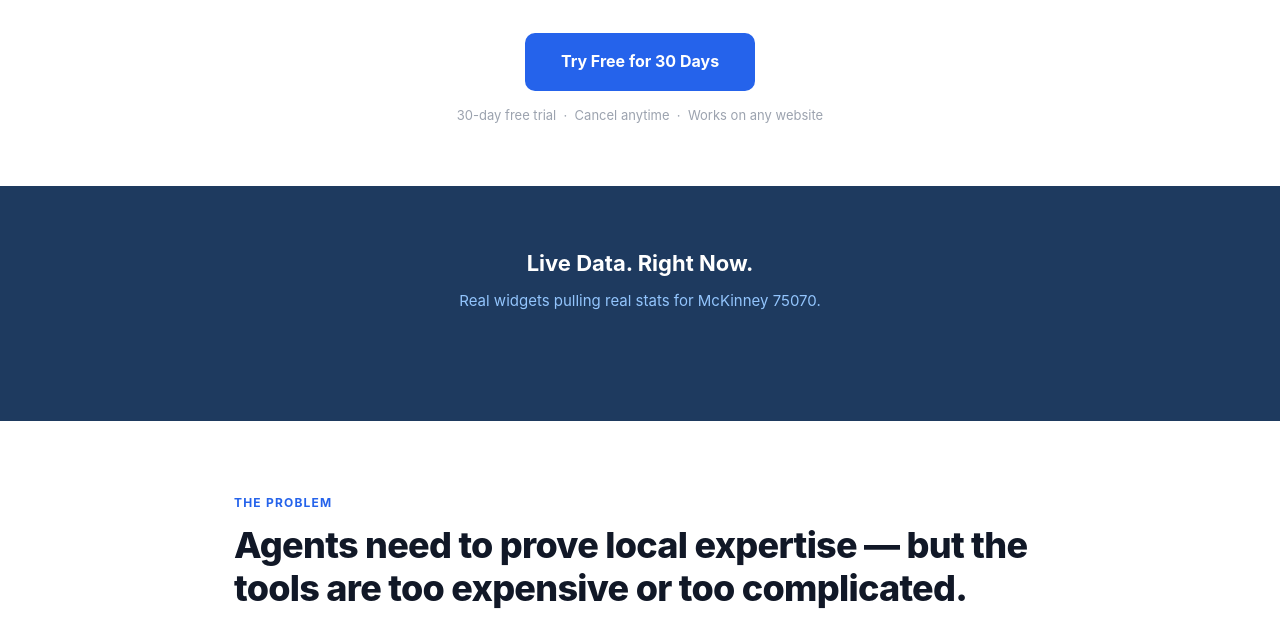
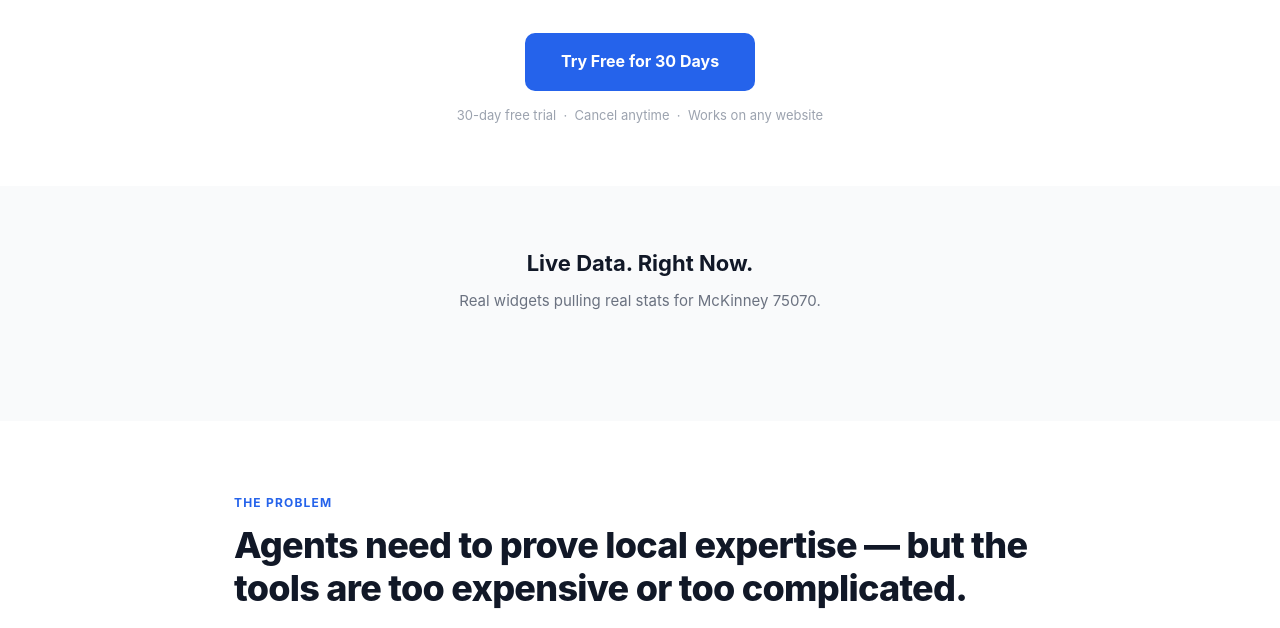
Before and after one commit to marras0914/water-lemon, a website: page index.html in a window 1280 px wide. Shown: the part 420-1048 px from the top of the page. Drawn offline with Linux system fonts and the light colour scheme; no server answers.

Commit message:
Revert demo section background changes

```diff
--- a/index.html
+++ b/index.html
@@ -85,7 +85,7 @@
 
     /* DEMO */
     .demo {
-      background: #1e3a5f;
+      background: #f9fafb;
       padding: 60px 24px;
       text-align: center;
     }
@@ -93,10 +93,9 @@
       font-size: 22px;
       font-weight: 700;
       margin-bottom: 8px;
-      color: #fff;
     }
     .demo p {
-      color: #93c5fd;
+      color: #6b7280;
       font-size: 15px;
       margin-bottom: 32px;
     }
--- a/widget/widget.js
+++ b/widget/widget.js
@@ -46,7 +46,7 @@
 
   var style = document.createElement('style');
   style.textContent = [
-    '.msw{font-family:sans-serif;background:#fff;border:1px solid #e5e7eb;border-radius:10px;padding:20px;max-width:440px;box-sizing:border-box}',
+    '.msw{font-family:sans-serif;border:1px solid #e5e7eb;border-radius:10px;padding:20px;max-width:440px;box-sizing:border-box}',
     '.msw-header{display:flex;justify-content:space-between;align-items:baseline;margin-bottom:16px}',
     '.msw-location{font-weight:700;font-size:15px;color:#111827}',
     '.msw-period{font-size:12px;color:#9ca3af}',
```
